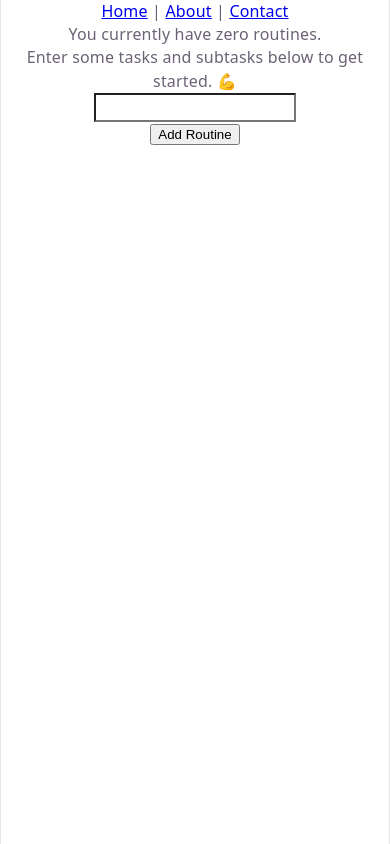
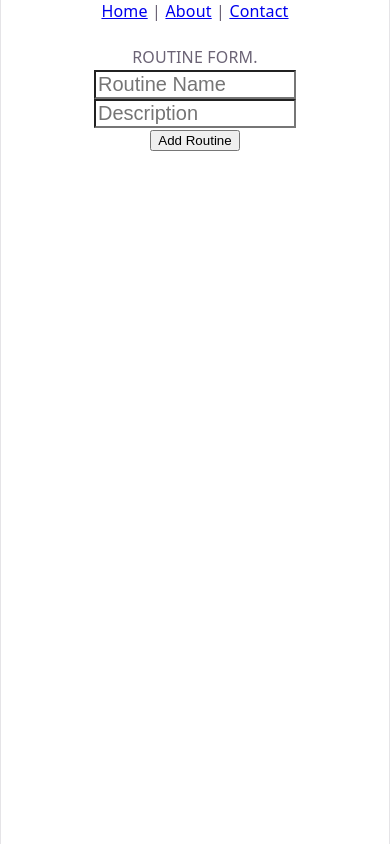
Before and after one commit to brandonodouglas/Hyperfocus, a React (Vite) app: page /myroutines in a window 390 px wide. Both pictures are taken after a click on the button "Add Routine". Built offline with nearby package versions, Linux system fonts and the light colour scheme.

Commit message:
working on the functionality when the user clicks onto a routine and the styling of it, also after this, will look at responsive design for mobile and tests witha  physical device

```diff
--- a/src/App.jsx
+++ b/src/App.jsx
@@ -5,7 +5,8 @@ import heroImg from './assets/hero.png'
 import './App.css'
 import { createRoot } from 'react-dom/client';
 import { BrowserRouter, Routes, Route, Link, useNavigate } from 'react-router-dom';
-import Routine from './components/Routine';
+import Routine from './components/RoutineRelated/Routine';
+import RoutineForm from './components/RoutineRelated/RoutineForm'
 
 
 
@@ -58,31 +59,12 @@ function Contact() {
 }
 
 
-let nextId = 0;
 
 function MyRoutines() {
-  const [input, setInput] = useState('');
-  const [routines, setRoutines] = useState([]);
-    const listItems = routines.map(routine => <p>{routine}</p>)
-
 
   return (<>
-    <p>You currently have zero routines.</p>
-    <p>Enter some tasks and subtasks below to get started. 💪</p>
-    <div className="center">
-      <input style={{ backgroundColor: 'white', color: 'black', width: '50%', fontSize: '20px' }} value={input} onChange={e => setInput(e.target.value)} />
-      <br></br>
-      <button onClick={() => {
-        setRoutines([...routines, { id: nextId++, input: input }])
-        console.log(routines.length)
-      }}>
-        Add Routine
-      </button>
-        {routines.map(routine => (
-          <Routine routineName={routine.input} />
-        ))}
+    <RoutineForm />
 
-    </div>
   </>
   )
 }
--- a/src/components/Routine.jsx
+++ /dev/null
@@ -1,11 +0,0 @@
-import { useState } from 'react'
-
-
-
-function Routine({ routineName }) {
-  return (
-    <p>{routineName}</p>
-  );
-}
-
-export default Routine;
--- /dev/null
+++ b/src/components/RoutineRelated/Routine.jsx
@@ -0,0 +1,16 @@
+import { useState, button } from 'react'
+
+
+
+function Routine(props) {
+  // When a routine is pressed, pop up the bigger form where you can add subtasks
+    function handleClick() {
+    alert('You clicked me!');
+  }
+  return (
+    <div style={{display: 'flex', backgroundColor: 'darkgrey', borderTop: '20px', borderTopColor: 'red', borderTopStyle: 'solid', borderTopWidth: '10px'}}><br></br><button onClick={handleClick} style={{backgroundColor: 'transparent', borderStyle: 'none', alignItems:'left', paddingLeft: '50px'}}><hr></hr><p style={{textAlign: 'left', paddingLeft: '20px', fontSize: '20px'}}>{props.name}</p><p style={{textAlign: 'left', paddingLeft: '20px', fontSize: '10px'}}>{props.description}</p></button><br></br></div>
+
+  );
+}
+
+export default Routine;
--- /dev/null
+++ b/src/components/RoutineRelated/RoutineForm.jsx
@@ -0,0 +1,50 @@
+import { useState, button, input } from 'react'
+import Routine from '../RoutineRelated/Routine'
+
+let nextId = 0;
+let nextId2 = 0;
+let counter = 0;
+
+
+function RoutineForm() {
+    const [routineText, setRoutineText] = useState('');
+    const [descriptionText, setDescriptionText] = useState('');
+    const [showForm, setShowForm] = useState(false)
+    const [routines, setRoutines] = useState([]);
+    const [descriptions, setDescriptions] = useState([]);
+    if (!showForm) {
+        return (
+            <>
+                <p>You currently have zero routines.</p>
+                <p>Enter some tasks and subtasks below to get started! </p>
+                <div style={{ alignContent: 'center', justifyContent: 'center' }}>
+                    <button onClick={() => { setShowForm(true) }}> Add Routine </button>
+                </div>
+            </>
+        )
+    } else {
+        return (
+            <>
+                <br></br>
+                <p>ROUTINE FORM.</p>
+                <div className="center">
+                    <input style={{ backgroundColor: 'white', color: 'black', width: '50%', fontSize: '20px' }} value={routineText} placeholder='Routine Name' onChange={e => setRoutineText(e.target.value)} />
+                    <input style={{ backgroundColor: 'white', color: 'black', width: '50%', fontSize: '20px' }} value={descriptionText} placeholder='Description' onChange={e => setDescriptionText(e.target.value)} />
+                    <br></br>
+                    <button onClick={() => {
+                        setRoutines([...routines, { id: nextId++, routineName: routineText, descriptionName: descriptionText }])
+                    }}>
+                        Add Routine
+                    </button>
+                    {routines.map(routine => (
+                        <Routine key={routine.id} name={routine.routineName} description={routine.descriptionName}/>
+
+                    ))}
+
+                </div>
+                </>
+        );
+    }
+}
+
+export default RoutineForm;
```
